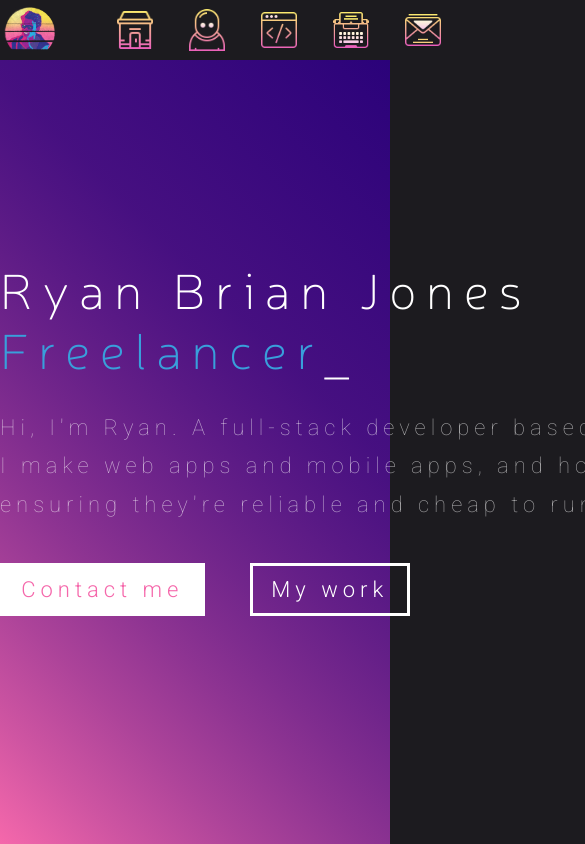
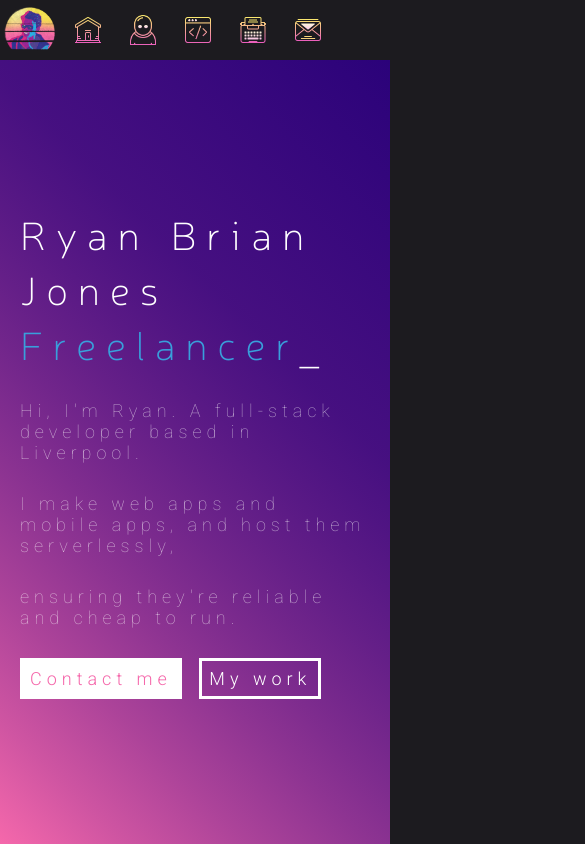
Before and after one commit to RyanMan56/RyanBrianJones-Next, a Next.js app: page /homepage in a window 390 px wide. Shown: the top 844 px of the page, 585 px wide, since content can reach past the window. Built offline with nearby package versions, Linux system fonts and the light colour scheme.

Commit message:
Finished responsiveness for homepage

```diff
--- a/pages/homepage.js
+++ b/pages/homepage.js
@@ -5,20 +5,31 @@ import styles from '../styles/Homepage.module.scss';
 
 const extraTitles = [
   'Freelancer',
-  'Contractor',
-  'Developer',
+    'Contractor',
+    'Developer',
 ];
 
 const title = 'Ryan Brian Jones';
 
 const Title = () => <h1 aria-label="Ryan Brian Jones">Ryan Brian Jones</h1>;
-const AnimatableTitle = () => (
-  <h1 aria-label="Ryan Brian Jones">
-    {[...title].map((letter, index) => (
-      <span className={styles.letter} key={`letter_${index}`}>{letter}</span>
-    ))}
-  </h1>
-);
+const AnimatableTitle = () => {
+  const splitTitle = title.split(" ");
+  let currentLetterIndex = 0;
+  return (
+    <h1 aria-label="Ryan Brian Jones">
+      {splitTitle.map((word, wordIndex) => {
+        const letters = wordIndex === splitTitle.length - 1 ? word : `${word} `;
+        return (
+          <span className={styles.word} key={`word_${wordIndex}`}>
+            {[...letters].map((letter, letterIndex) => (
+              <span style={{ animationDelay: `${(currentLetterIndex++) * 100}ms` }} className={styles.letter} key={`letter_${currentLetterIndex}`}>{letter}</span>
+            ))}
+          </span>
+        )
+      })}
+    </h1>
+  )
+};
 
 const Homepage = ({  }) => {
   const [extraTitle, setExtraTitle] = useState({
--- a/styles/Homepage.module.scss
+++ b/styles/Homepage.module.scss
@@ -1,6 +1,10 @@
 .container {
   display: flex;
   min-height: 100vh;
+
+  @media only screen and (max-width: 1000px) {
+    flex-direction: column;
+  }
 }
 
 .textWrapper {
@@ -16,8 +20,21 @@
     margin-left: 0;
   }
 
+  @media only screen and (max-width: 840px) {
+    margin-left: 20px;
+    margin-right: 20px;
+  }
+
   .text {
     min-width: 910px;
+
+    @media only screen and (max-width: 960px) {
+      min-width: 791px;
+    }
+
+    @media only screen and (max-width: 840px) {
+      min-width: unset;
+    }
   }
 
   .titleWrapper {
@@ -32,6 +49,30 @@
     margin-inline-start: 0px;
     margin-inline-end: 0px;
 
+    @media only screen and (max-width: 960px) {
+      font-size: 40px;
+
+      h1 {
+        font-size: 40px;
+
+        @media only screen and (max-width: 840px) {
+          display: block;
+
+          .word {
+            margin-bottom: 2%;
+          }
+        }
+      }
+    }
+
+    @media only screen and (max-width: 360px) {
+      font-size: 30px;
+
+      h1 {
+        font-size: 30px;
+      }
+    }
+
     .extraTitle {
       color: #399fdb
     }
@@ -43,6 +84,10 @@
 
     margin: 0;
     display: inline;
+
+    .word {
+      display: inline-block;
+    }
 
     .letter {
       min-width: 21px;
@@ -57,12 +102,6 @@
 
     .letter:hover {
       transform: scale(1.5);
-    }
-
-    @for $i from 1 through 16 {
-      .letter:nth-child(#{$i}n) {
-        animation-delay: #{$i * 100}ms;
-      }
     }
 
     @keyframes titleLetterFade {
@@ -86,6 +125,15 @@
     }
   }
 
+  .subtitle {
+    color: white;
+    opacity: 40%;
+    font-size: 18px;
+    letter-spacing: 5px;
+    font-weight: 200;
+    margin: 1.5% 0;
+  }
+
   .bio {
     color: white;
     opacity: 60%;
@@ -98,6 +146,14 @@
     animation-fill-mode: forwards;
     opacity: 0;
     top: 50px;
+
+    @media only screen and (max-width: 960px) {
+      font-size: 18px;
+    }
+
+    @media only screen and (max-width: 822px) {
+      margin: 30px 0;
+    }
   }
 
   @keyframes bioFadeIn {
@@ -146,6 +202,8 @@
 
     .logoLight {
       position: absolute;
+      width: 1px;
+      height: 1px;
       left: 50%;
       top: 50%;
       box-shadow: 0 0 1000px 200px #57b0e2;
@@ -176,6 +234,10 @@
   top: 20px;
   animation-fill-mode: forwards;
 
+  @media only screen and (max-width: 960px) {
+    margin-bottom: 20px;
+  }
+
   a {
     padding: 1.25% 2%;
     border: 3px solid white;
@@ -185,6 +247,14 @@
     font-weight: 300;
     color: white;
     transition: 200ms;
+
+    @media only screen and (max-width: 960px) {
+      font-size: 18px;
+    }
+
+    @media only screen and (max-width: 630px) {
+      padding: 2% 2%;
+    }
   }
   a:hover {
     background-color: white;
--- a/styles/Navbar.module.scss
+++ b/styles/Navbar.module.scss
@@ -10,7 +10,18 @@
   justify-content: space-between;
   animation: slideIn 250ms ease-out;
 
+  @keyframes slideIn {
+    0% {
+      left: -60px
+    }
+
+    100% {
+      left: 0;
+    }
+  }
+
   @media only screen and (max-width: 1000px) {
+    position: relative;
     left: 0;
     right: 0;
     width: auto;
@@ -18,15 +29,15 @@
     flex-direction: row;
     align-items: center;
     justify-content: flex-start;
-  }
 
-  @keyframes slideIn {
-    0% {
-      left: -60px
-    }
+    @keyframes slideIn {
+      0% {
+        top: -60px
+      }
 
-    100% {
-      left: 0;
+      100% {
+        top: 0;
+      }
     }
   }
 
@@ -43,6 +54,10 @@
     display: flex;
     margin-left: 10%;
   }
+
+  @media only screen and (max-width: 470px) {
+    margin-left: 0;
+  }
 }
 
 .navbarIcon {
--- a/styles/NavbarButton.module.scss
+++ b/styles/NavbarButton.module.scss
@@ -8,13 +8,30 @@
     padding: 0 2%;
   }
 
+  @media only screen and (max-width: 420px) {
+    height: 55px;
+    padding: 0 1%;
+  }
+
+  @media only screen and (max-width: 370px) {
+    height: 50px;
+    padding: 0;
+  }
+
   img {
     width: 60px;
     padding: 12px;
     opacity: 100%;
     transition-duration: 150ms;
-    // transition-delay: 0ms;
     transition-delay: 30ms;
+
+    @media only screen and (max-width: 420px) {
+      width: 55px;
+    }
+
+    @media only screen and (max-width: 420px) {
+      width: 50px;
+    }
   }
   span {
     position: absolute;
```
Also changed, not shown: public/home.png, public/home_old.png (added).
